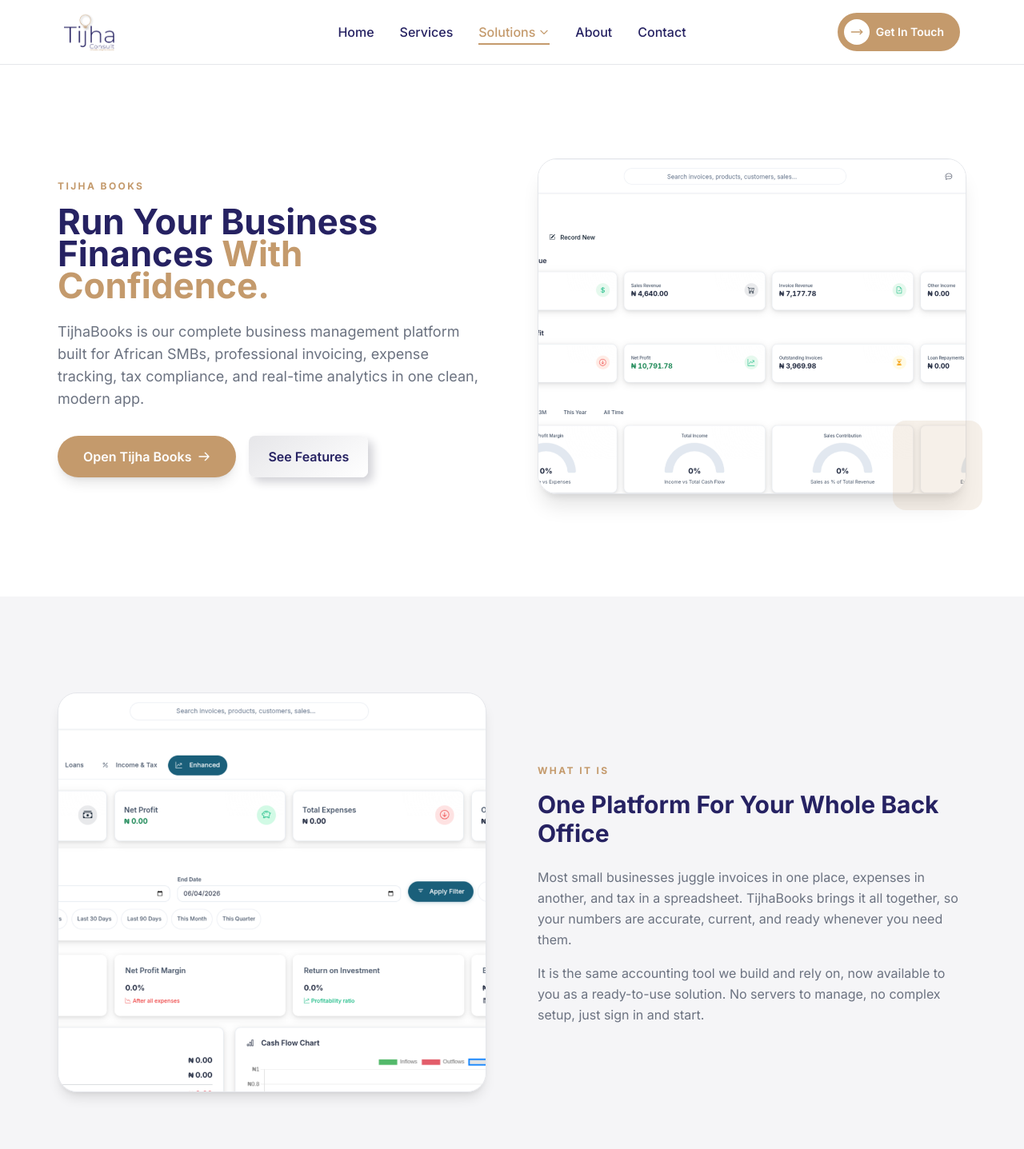
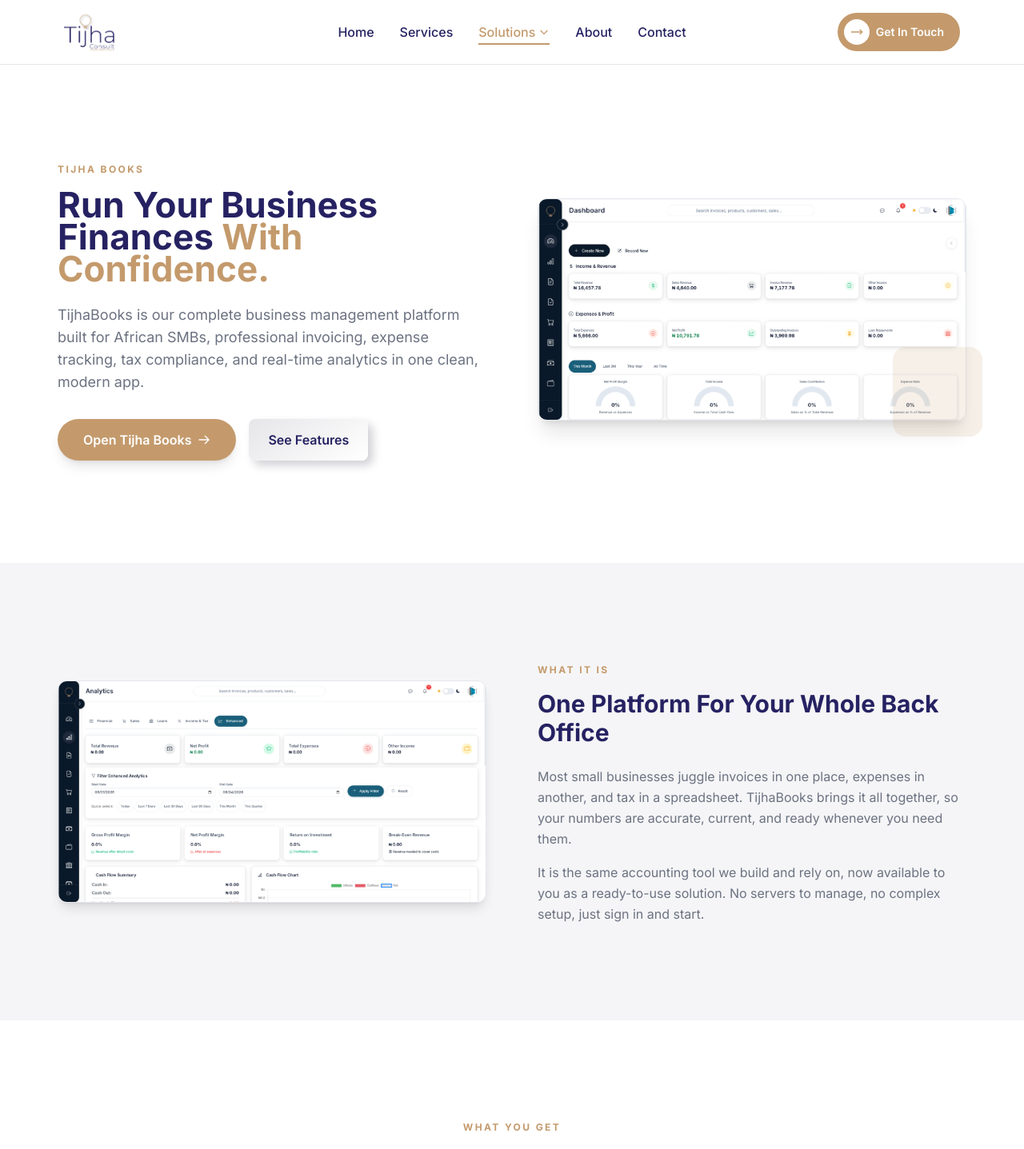
Before and after one commit to King-odysseus/TijhaWebsite, a React (Vite) app: page /tijha-books in a window 1280 px wide. Shown: the top 1437 px of the page at 80% size. Built offline with nearby package versions, Linux system fonts and the light colour scheme.

Commit message:
fix: show TijhaBooks screenshots at natural aspect ratio so the full screen is visible

```diff
--- a/src/pages/TijhaBooksPage.jsx
+++ b/src/pages/TijhaBooksPage.jsx
@@ -111,7 +111,7 @@
               <img
                 src="/images/tijhabooks-dashboard.png"
                 alt="TijhaBooks dashboard showing revenue, expenses and profit"
-                className="w-full h-72 md:h-[420px] object-cover object-top rounded-3xl shadow-xl border border-gray-200"
+                className="w-full h-auto rounded-xl shadow-xl border border-gray-200"
                 loading="lazy"
               />
               <div className="absolute -bottom-5 -right-5 w-28 h-28 rounded-2xl bg-bronze/15 -z-0 hidden md:block" />
@@ -128,7 +128,7 @@
               <img
                 src="/images/tijhabooks-analytics.png"
                 alt="TijhaBooks analytics with profit margins and cash flow"
-                className="w-full h-[360px] md:h-[500px] object-cover object-top rounded-3xl shadow-lg border border-gray-200"
+                className="w-full h-auto rounded-xl shadow-lg border border-gray-200"
                 loading="lazy"
               />
             </div>
@@ -210,11 +210,11 @@
                 ))}
               </ul>
             </div>
-            <div className="lg:h-full">
+            <div>
               <img
                 src="/images/tijhabooks-signin.png"
                 alt="TijhaBooks sign-in screen — Financials Made Easy"
-                className="w-full h-72 lg:h-full object-cover object-top rounded-3xl shadow-lg border border-gray-200"
+                className="w-full h-auto rounded-xl shadow-lg border border-gray-200"
                 loading="lazy"
               />
             </div>
```
